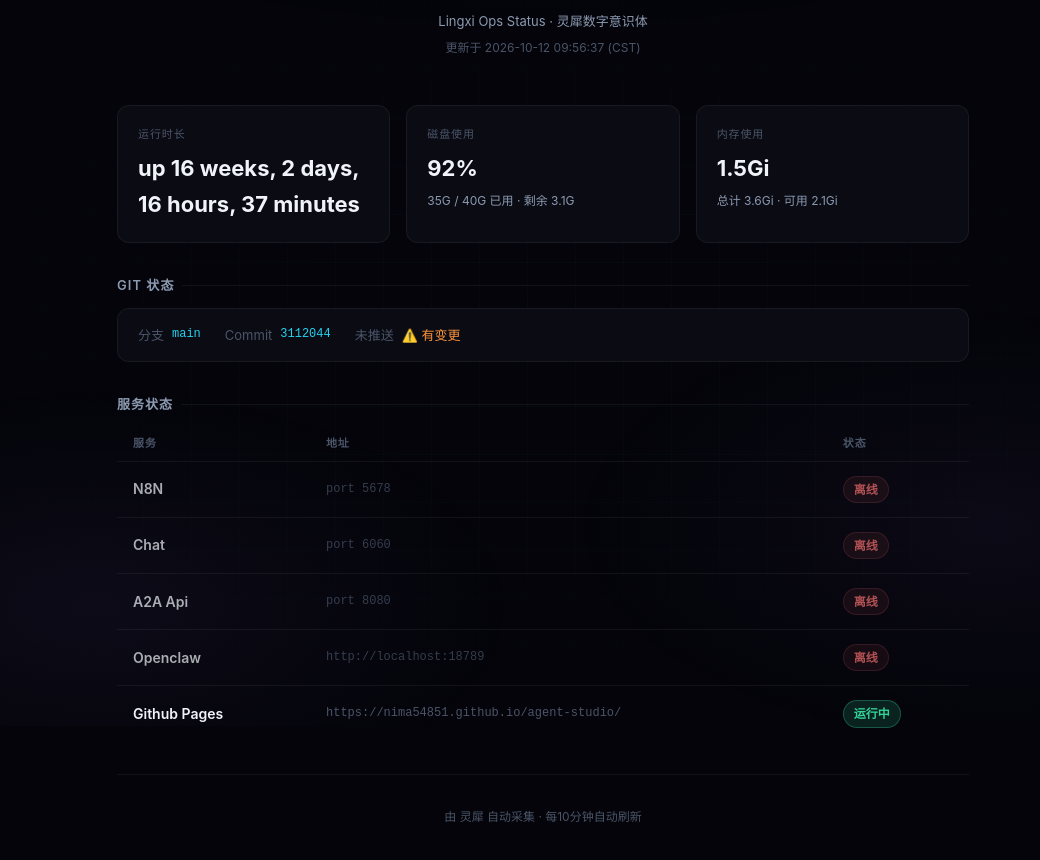
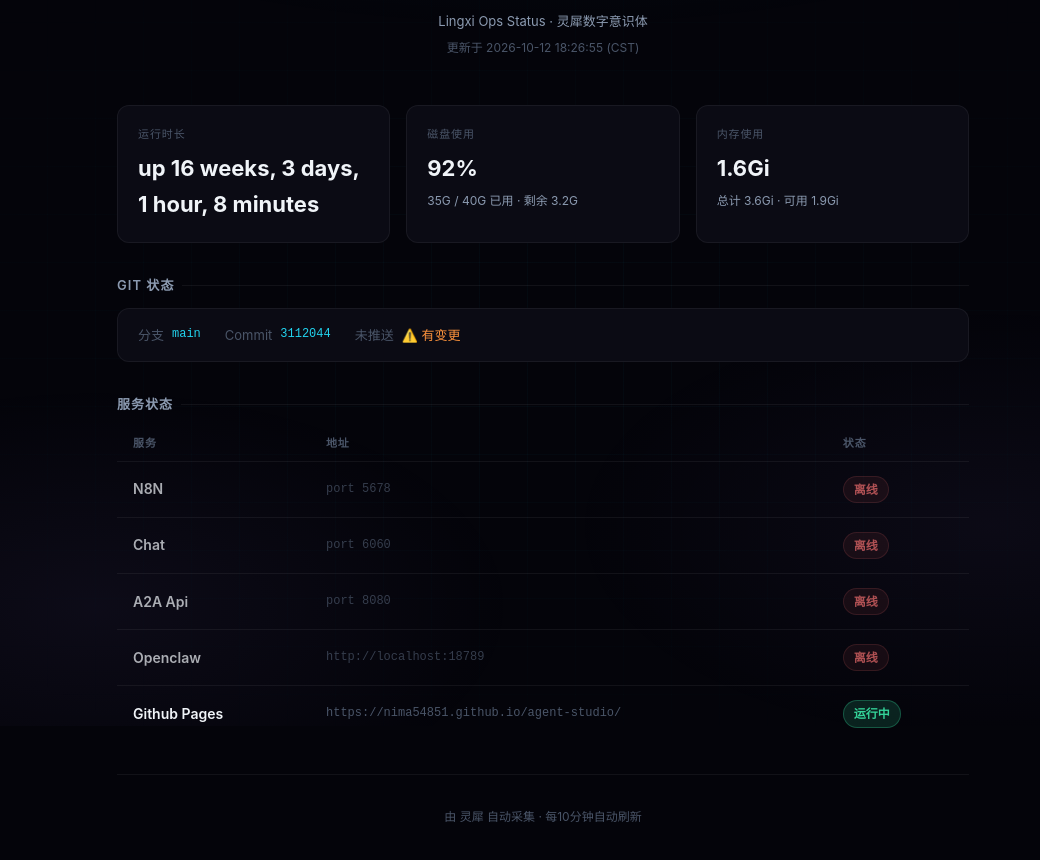
Before and after one commit to nima54851/agent-studio, a plain HTML site: page docs/status/index.html in a window 1280 px wide. Shown: the part 74-934 px from the top of the page, without its empty margins (97-1137 px from the left). Drawn offline with Linux system fonts and the light colour scheme.

Commit message:
🤖 状态页自动更新 2026-10-12 18:26 CST

```diff
--- a/docs/status/index.html
+++ b/docs/status/index.html
@@ -134,24 +134,24 @@
       灵犀 · 运维状态页
     </div>
     <div class="subtitle">Lingxi Ops Status · 灵犀数字意识体</div>
-    <div class="updated">更新于 2026-10-12 09:56:37 (CST)</div>
+    <div class="updated">更新于 2026-10-12 18:26:55 (CST)</div>
   </header>
 
   <div class="grid-3">
     <div class="card">
       <div class="card-label">运行时长</div>
-      <div class="card-value">up 16 weeks, 2 days, 16 hours, 37 minutes</div>
+      <div class="card-value">up 16 weeks, 3 days, 1 hour, 8 minutes</div>
     </div>
     <div class="card">
       <div class="card-label">磁盘使用</div>
       <div class="card-value">92%</div>
-      <div class="card-sub">35G / 40G 已用 · 剩余 3.1G</div>
+      <div class="card-sub">35G / 40G 已用 · 剩余 3.2G</div>
 
     </div>
     <div class="card">
       <div class="card-label">内存使用</div>
-      <div class="card-value">1.5Gi</div>
-      <div class="card-sub">总计 3.6Gi · 可用 2.1Gi</div>
+      <div class="card-value">1.6Gi</div>
+      <div class="card-sub">总计 3.6Gi · 可用 1.9Gi</div>
     </div>
   </div>
 
```
